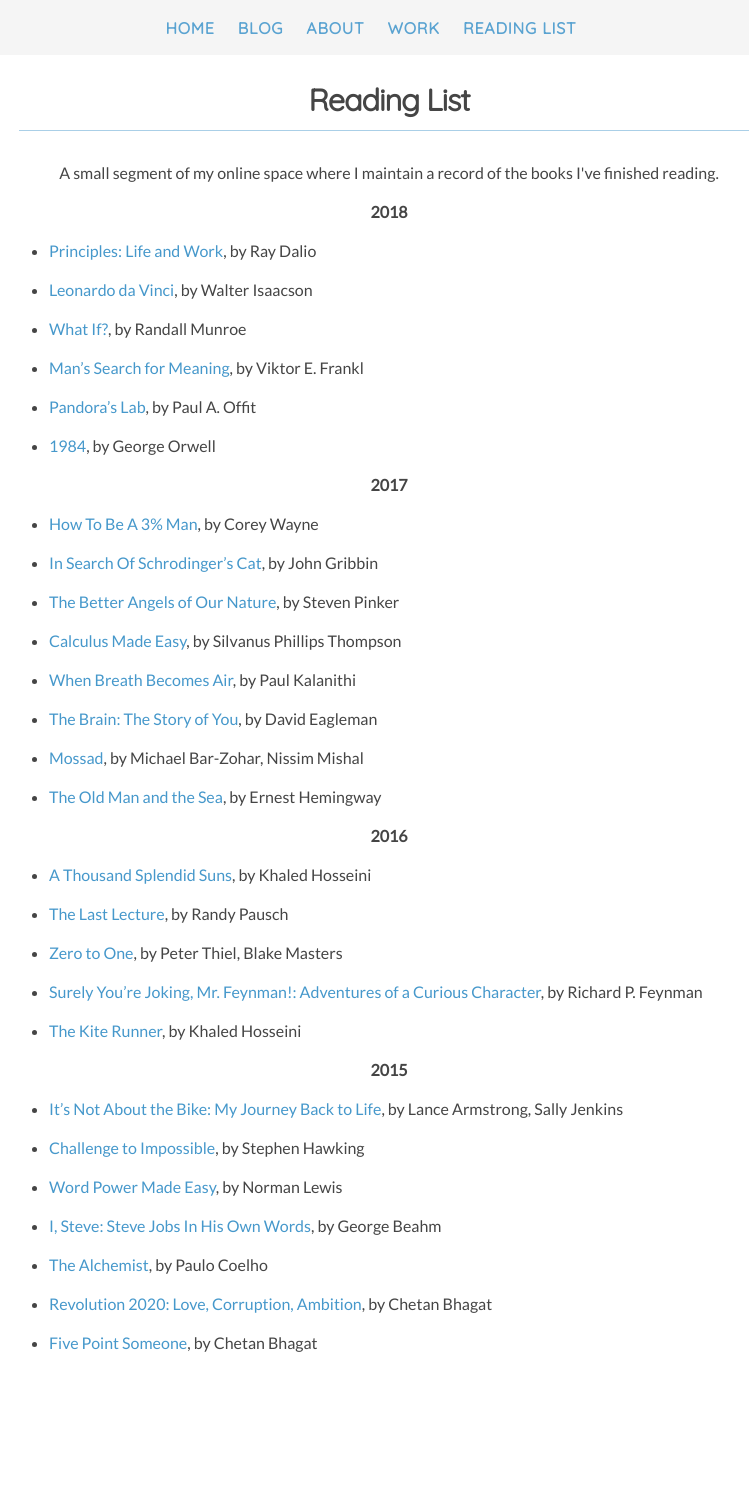
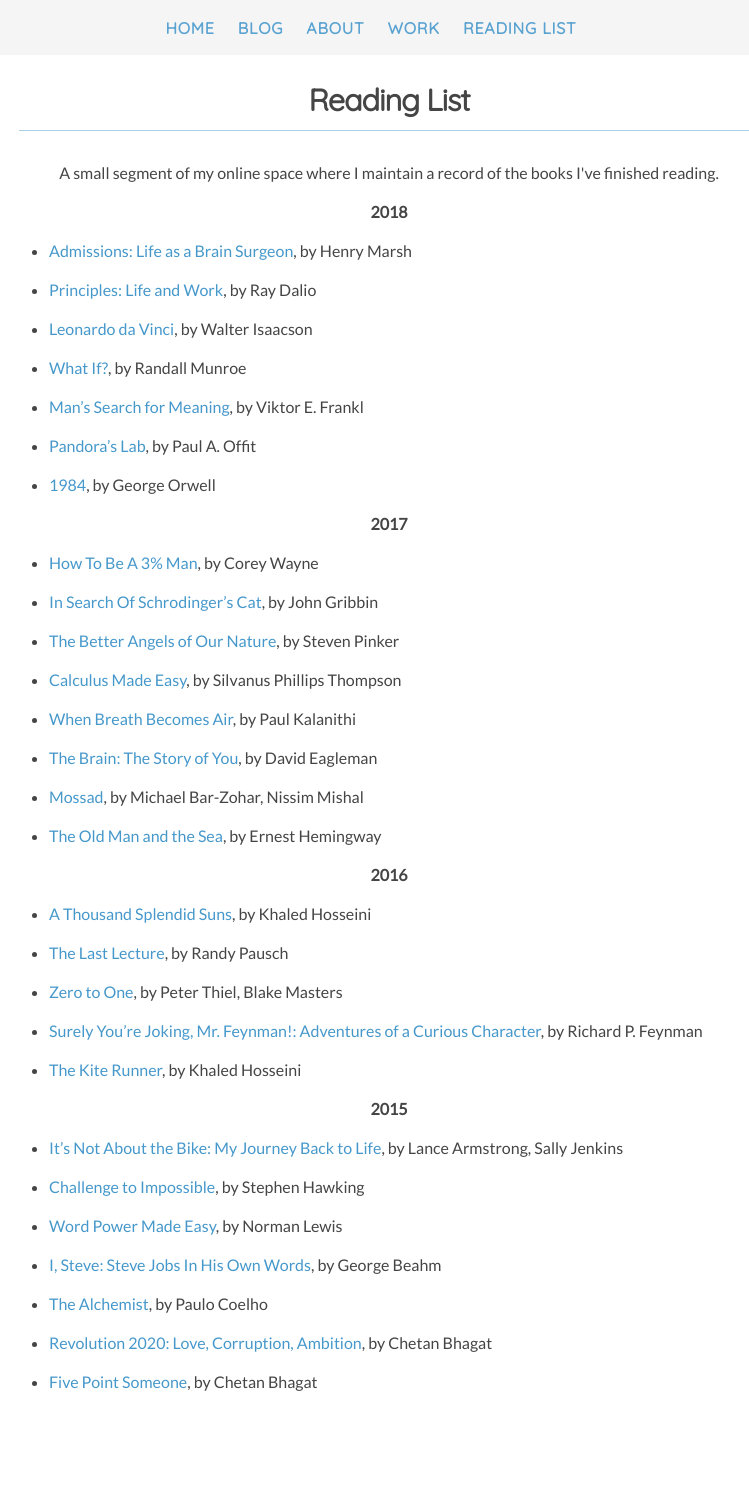
Before and after one commit to lprimeroo/saruftw.github.io.old, a Jekyll site: the page built from readinglist.md, in a window 1280 px wide. Shown: the whole page, without its empty margins (251-1000 px from the left). Built offline with Jekyll 4.4.1, drawn with Linux system fonts in a browser that asks for light colours; nearby versions of some CDN libraries; before the commit the page ends 1451 px from its top, so only the background shows below that.

Commit message:
Update readinglist.md

```diff
--- a/readinglist.md
+++ b/readinglist.md
@@ -11,6 +11,8 @@ permalink: /readinglist/
 <p align="center">
 	<strong>2018</strong>
 </p>
+
+* <a href="https://www.amazon.com/Admissions-Life-as-Brain-Surgeon/dp/1250127262/ref=sr_1_1?ie=UTF8&qid=1516972960&sr=8-1&keywords=admissions">Admissions: Life as a Brain Surgeon</a>, by Henry Marsh
 
 * <a href="https://www.amazon.com/Principles-Life-Work-Ray-Dalio/dp/1501124021">Principles: Life and Work</a>, by Ray Dalio
 
```
